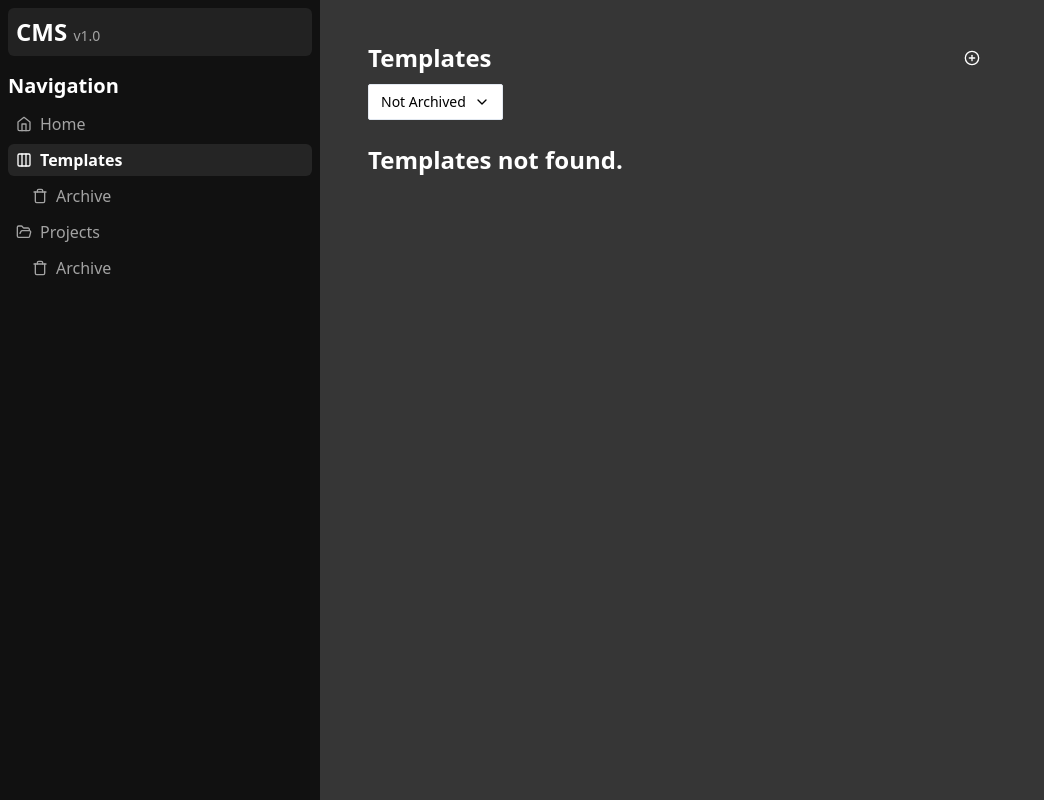
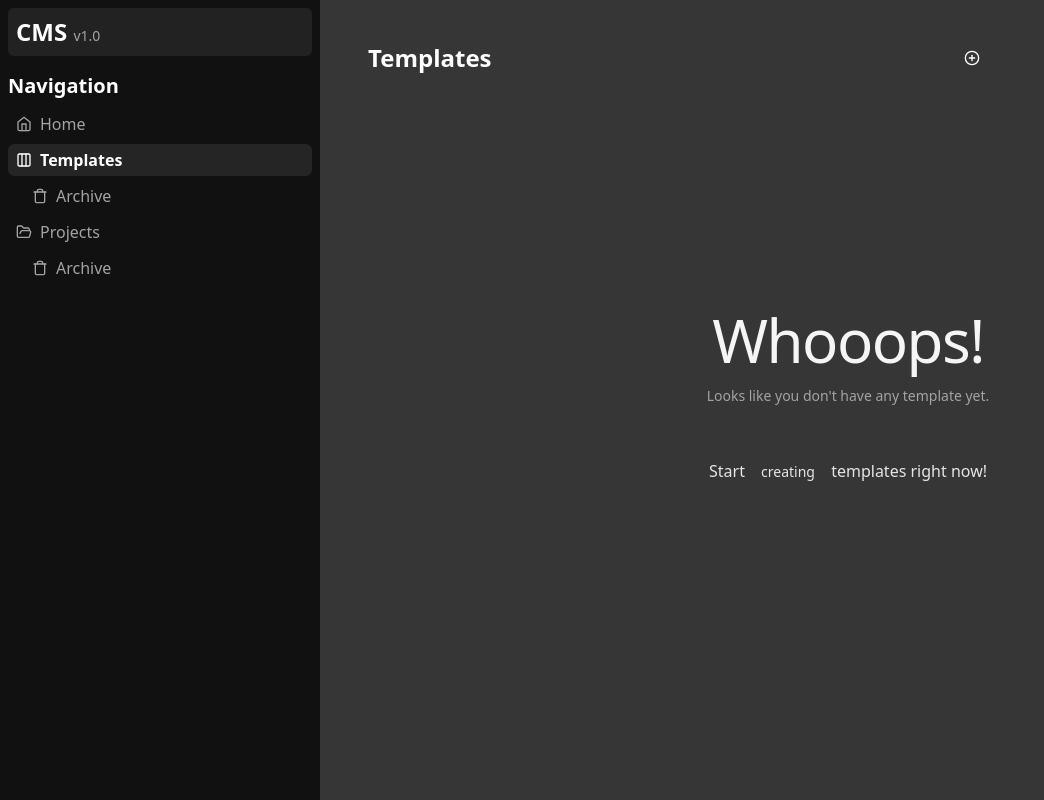
Before and after one commit to demczenko/demczenko.github.io, a React (Vite) app: page /templates in a window 1280 px wide. Before the commit this address had no page. Shown: the whole page, without its empty margins (0-1044 px from the left). Built offline with nearby package versions, Linux system fonts and the light colour scheme.

Commit message:
handle empty temlates and project

```diff
--- a/src/pages/Projects/ProjectList.jsx
+++ b/src/pages/Projects/ProjectList.jsx
@@ -1,9 +1,25 @@
-import { Heading } from "@/components";
+import { Button } from "@/components/ui/button";
 import Project from "./Project";
 
-export const ProjectList = ({ projects }) => {
+export const ProjectList = ({ onCreate, projects }) => {
   if (!projects.length) {
-    return <Heading title={"Projects not found."} />;
+    return (
+      <div className="fixed top-1/2 -translate-y-1/2 w-3/4 text-center z-10">
+        <p className="text-6xl text-neutral-100 font-medium tracking-tight">
+          Whooops!
+        </p>
+        <p className="text-sm text-neutral-400 font-medium mt-4">
+          Looks like you don't have any project yet.
+        </p>
+        <p className="text-neutral-200 font-medium mt-12">
+          Start{" "}
+          <Button onClick={onCreate} size="sm" variant="ghost">
+            creating
+          </Button>{" "}
+          projects right now!
+        </p>
+      </div>
+    );
   }
   return (
     <>
--- a/src/pages/Projects/Projects.jsx
+++ b/src/pages/Projects/Projects.jsx
@@ -40,7 +40,12 @@ const Projects = () => {
             onClick: () => setIsModalOpen(true),
           },
         ]}
-        content={<ProjectList projects={projects} />}
+        content={
+          <ProjectList
+            onCreate={() => setIsModalOpen(true)}
+            projects={projects}
+          />
+        }
       />
       <DrawerModal
         title={"Create project"}
--- a/src/pages/Templates/TemplateList.jsx
+++ b/src/pages/Templates/TemplateList.jsx
@@ -1,9 +1,25 @@
-import { Heading } from "@/components";
 import Template from "./Template";
+import { Button } from "@/components/ui/button";
 
-export const TemplateList = ({ templates }) => {
+export const TemplateList = ({ templates, onCreate }) => {
   if (!templates.length) {
-    return <Heading title={"Templates not found."} />;
+    return (
+      <div className="fixed top-1/2 -translate-y-1/2 w-3/4 text-center z-10">
+        <p className="text-6xl text-neutral-100 font-medium tracking-tight">
+          Whooops!
+        </p>
+        <p className="text-sm text-neutral-400 font-medium mt-4">
+          Looks like you don't have any template yet.
+        </p>
+        <p className="text-neutral-200 font-medium mt-12">
+          Start{" "}
+          <Button onClick={onCreate} size="sm" variant="ghost">
+            creating
+          </Button>{" "}
+          templates right now!
+        </p>
+      </div>
+    );
   }
 
   return (
--- a/src/pages/Templates/Templates.jsx
+++ b/src/pages/Templates/Templates.jsx
@@ -45,7 +45,16 @@ const Templates = () => {
     <div className="w-full">
       <PageLayout
         title="Templates"
-        filters={<TemplateFilter filter={filter} onSelect={(filter) => setFilter(filter)} />}
+        filters={
+          <>
+            {templates.length > 0 && (
+              <TemplateFilter
+                filter={filter}
+                onSelect={(filter) => setFilter(filter)}
+              />
+            )}
+          </>
+        }
         actions={[
           {
             id: 1,
@@ -53,7 +62,12 @@ const Templates = () => {
             onClick: () => setIsModalOpen(true),
           },
         ]}
-        content={<TemplateList templates={filteredTemplate} />}
+        content={
+          <TemplateList
+            onCreate={() => setIsModalOpen(true)}
+            templates={filteredTemplate}
+          />
+        }
       />
       <DrawerModal
         title={"Create template"}
```
